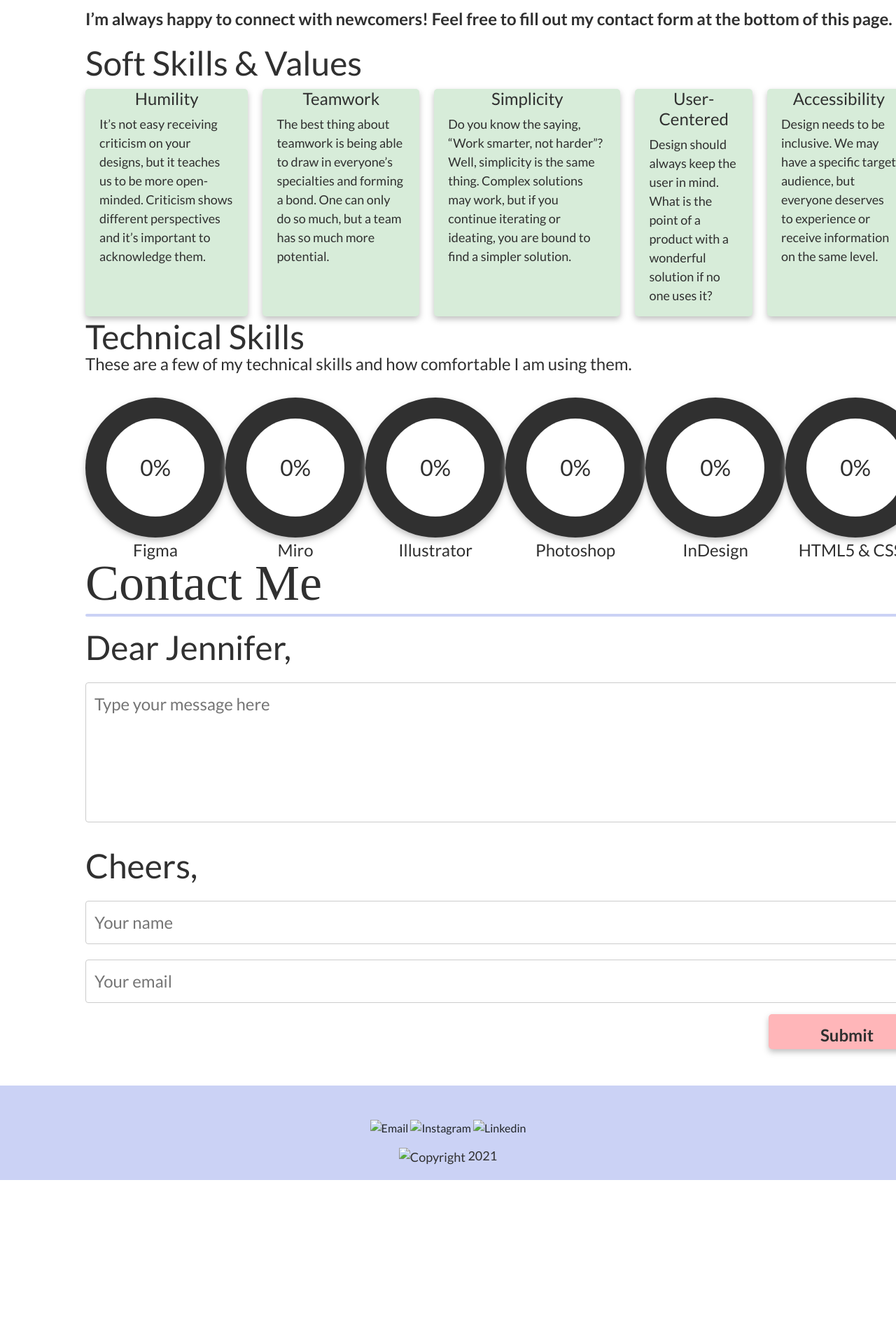
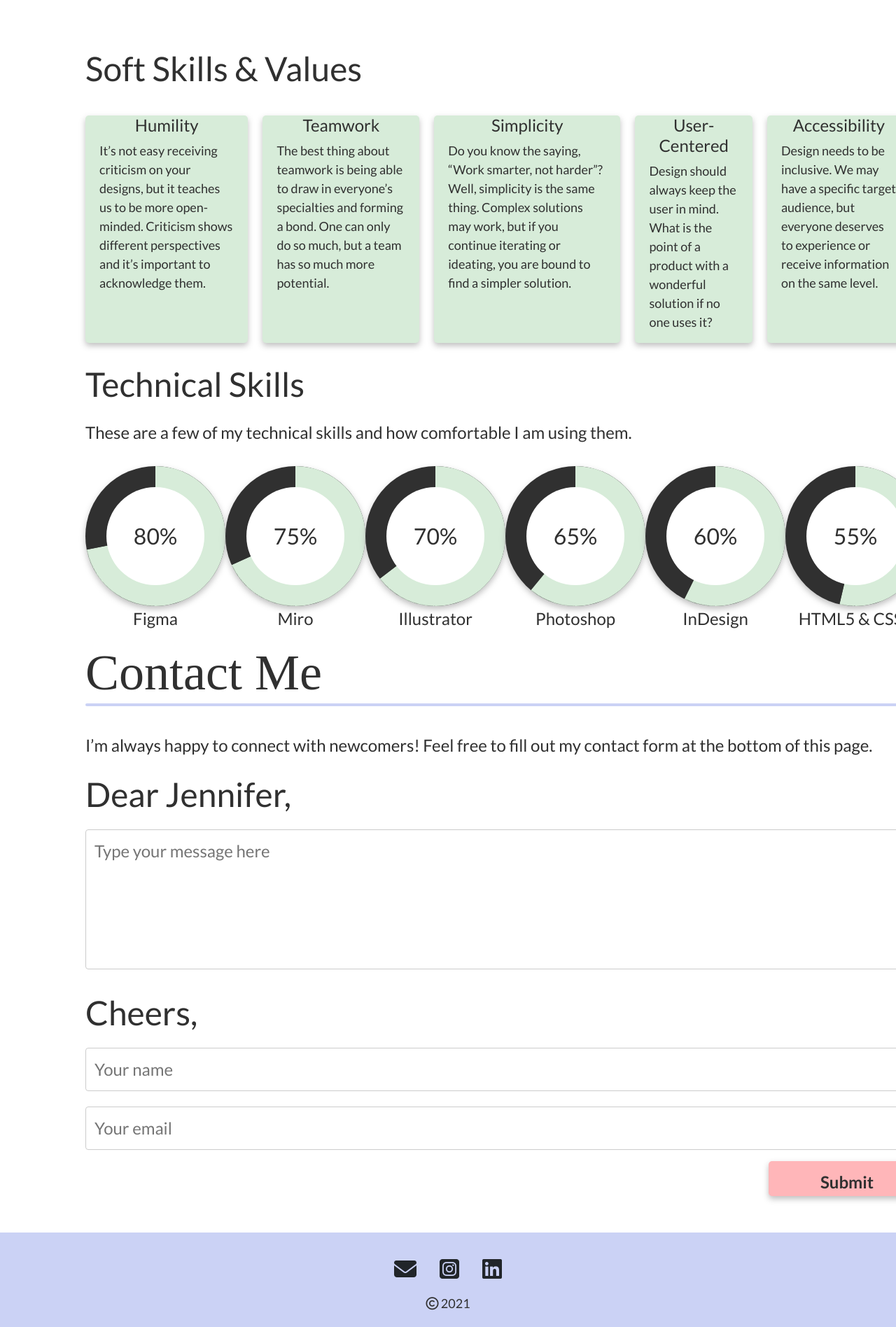
Before and after one commit to Jeniphur/Portfolio-about-me-iterated, a plain HTML site: page index.html in a window 1280 px wide. Shown: the part 601-2497 px from the top of the page at 70% size. Before the commit the page ends 2287 px from the top, so only its background shows below. Drawn offline with nearby package versions, Linux system fonts and the light colour scheme; a web font is replaced by a local one.

Commit message:
HW 19
Updating Links

```diff
--- a/css/style.css
+++ b/css/style.css
@@ -1,3 +1,4 @@
+/*Navigation*/
 .navigation{
   position: fixed;
   height: 133px;
@@ -5,7 +6,7 @@
   top: 0;
   left: 0;
   background-color: #D7ECD9;
-  z-index: 10;
+  z-index: 2;
 }
 
 .topnav {
@@ -43,7 +44,7 @@
 }
 
 .avatar{
-  background-image: url('avatar-red-bg.svg');
+  background-image: url("../images/avatar-red-bg.svg");
   background-repeat: no-repeat;
   position: absolute;
   top: 0;
@@ -88,6 +89,7 @@
     font-size: 24px;
 }
 
+/*text and font*/
 .header{
     font-family: 'Judson';
     font-size: 72px;
@@ -95,6 +97,7 @@
     color: #303030;
     text-decoration: none;
     width: 100%;
+    padding-bottom: 30px;
 }
 
 .subheader{
@@ -156,6 +159,10 @@
 
 .spaced{
   line-height: 50px;
+}
+
+.paddingBottom{
+  padding-bottom: 30px;
 }
 
 .textMargin{
--- a/index.html
+++ b/index.html
@@ -30,44 +30,35 @@
       <h1 class="header">About Me
         <div class="line"></div>
       </h1>
-        <p class="paragraph spaced textMargin">
-          Nice to meet yah! I’m Jennifer and I’m a UX/UI designer. I’ve always enjoyed finding solutions to challenging problems and believe that is one core part of design. My design style tends to be simple and quirky, yet it’s still mindful, thoughtful, and based on research. Although that is my design style, I firmly believe it’s important to design for the user or client’s taste. In my free time you’ll find me researching dessert recipes, playing games, watching videos/series, singing, eating, or being a sloth.
-        </p>
-        <p class ="paragraph bold">I’m always happy to connect with newcomers! Feel free to fill out my contact form at the bottom of this page.
-        </p>
-      <h2 class="subheader">Soft Skills & Values</h2>
-        <div class="cardsection">
+        <p class="paragraph spaced textMargin paddingBottom">
+          Nice to meet yah! I’m Jennifer and I’m a UX/UI designer. I’ve always enjoyed finding solutions to challenging problems and believe that is one core part of design. My design style tends to be simple and quirky, yet it’s still mindful, thoughtful, and based on research. Although that is my design style, I firmly believe it’s important to design for the user or client’s taste. In my free time you’ll find me researching dessert recipes, playing games, watching videos/series, singing, eating, or being a sloth.</p>
+      <h2 class="subheader paddingBottom">Soft Skills & Values</h2>
+        <div class="cardsection paddingBottom">
           <div class="cards dropshadow">
             <h3 class="paragraphCenter">Humility</h3>
-              <p class="miniText">It’s not easy receiving criticism on your designs, but it teaches us to be more open-minded. Criticism shows different perspectives and it’s important to acknowledge them.
-              </p>
+              <p class="miniText">It’s not easy receiving criticism on your designs, but it teaches us to be more open-minded. Criticism shows different perspectives and it’s important to acknowledge them.</p>
           </div>
           <div class="cards dropshadow">
             <h3 class="paragraphCenter">Teamwork</h3>
-              <p class="miniText">The best thing about teamwork is being able to draw in everyone’s specialties and forming a bond. One can only do so much, but a team has so much more potential.
-              </p>
+              <p class="miniText">The best thing about teamwork is being able to draw in everyone’s specialties and forming a bond. One can only do so much, but a team has so much more potential. </p>
           </div>
           <div class="cards dropshadow">
             <h3 class="paragraphCenter">Simplicity</h3>
-              <p class="miniText">Do you know the saying, “Work smarter, not harder”? Well, simplicity is the same thing. Complex solutions may work, but if you continue iterating or ideating, you are bound to find a simpler solution.
-              </p>
+              <p class="miniText">Do you know the saying, “Work smarter, not harder”? Well, simplicity is the same thing. Complex solutions may work, but if you continue iterating or ideating, you are bound to find a simpler solution. </p>
           </div>
           <div class="cards dropshadow">
             <h3 class="paragraphCenter">User-Centered</h3>
-              <p class="miniText">Design should always keep the user in mind. What is the point of a product with a wonderful solution if no one uses it?
-              </p>
+              <p class="miniText">Design should always keep the user in mind. What is the point of a product with a wonderful solution if no one uses it? </p>
           </div>
           <div class="cards dropshadow">
             <h3 class="paragraphCenter">Accessibility</h3>
-              <p class="miniText">Design needs to be inclusive. We may have a specific target audience, but everyone deserves to experience or receive information on the same level.
-              </p>
+              <p class="miniText">Design needs to be inclusive. We may have a specific target audience, but everyone deserves to experience or receive information on the same level. </p>
           </div>
     </div>
 
-    <h2 class="subheader">Technical Skills</h2>
-    <p class ="paragraph textMargin">These are a few of my technical skills and how comfortable I am using them.
-    </p>
-     <div class="containerCharts">
+    <h2 class="subheader paddingBottom">Technical Skills</h2>
+    <p class ="paragraph textMargin">These are a few of my technical skills and how comfortable I am using them.</p>
+     <div class="containerCharts paddingBottom">
 
 <!--Start Progress Circles-->
 
@@ -236,51 +227,13 @@
 
 <!--End Progress Circles-->
 
-<!--Charts Imgs
-        <img src="figma.png" alt="Figma 80%" width="200" height="200">
-        <div class="paragraphCenter">
-          <p>Figma</p>
-        </div>
-      </div>
-      <div class="charts">
-        <img src="miro.png" alt="Miro 75%" width="200" height="200">
-        <div class="paragraphCenter">
-          <p>Miro</p>
-        </div>
-      </div>
-      <div class="charts">
-        <img src="illustrator.png" alt="Illustrator 70%" width="200" height="200">
-        <div class="paragraphCenter">
-          <p>Illustrator</p>
-        </div>
-      </div>
-      <div class="charts">
-        <img src="photoshop.png" alt="Photoshop 65%" width="200" height="200">
-        <div class="paragraphCenter">
-          <p>Photoshop</p>
-        </div>
-      </div>
-      <div class="charts">
-        <img src="indesign.png" alt="InDesign 60%" width="200" height="200">
-        <div class="paragraphCenter">
-          <p>InDesign</p>
-        </div>
-      </div>
-      <div class="charts">
-        <img src="html-css.png" alt="HTML5/CSS3" width="200" height="200">
-        <div class="paragraphCenter">
-          <p>HTML5 & CSS3</p>
-        </div>
-      </div>
-     </div>
-Charts Imgs-->
-
   <div class="contactme">
     <h1 class="header">Contact Me
       <div class="line"></div>
     </h1>
 
     <form action="/action_page.php">
+      <p class ="paragraph">I’m always happy to connect with newcomers! Feel free to fill out my contact form at the bottom of this page.</p>
       <label class="subheader" for="Dear Jennifer,">Dear Jennifer,</label>
       <textarea id="subject" name="subject" placeholder="Type your message here" style="height:200px"></textarea>
 
@@ -294,26 +247,30 @@ Charts Imgs-->
   </div>
     </section>
 
+<!--Footer-->
 <section class="footer">
-    <div class="cimages">
-     <img class="fimages" src="noun-email.svg" alt="Email" width="48" height="35">
-     <img class="fimages" src="instagram.svg" alt="Instagram" width="35" height="35">
-     <img class="fimages" src="linkedin.svg" alt="Linkedin" width="35" height="35">
+  <div class="icons">
+      <i class="fas fa-envelope fa-2x padding"></i>
+      <i class="fab fa-instagram-square fa-2x padding"></i>
+      <i class="fab fa-linkedin fa-2x"></i>
   </div>
 <br>
   <div class="copyright">
       <p class="minitextCenter">
-    <img src="copyright.svg" alt="Copyright" width="16" height="16">
+      <i class="far fa-copyright"></i>
       2021</p>
   </div>
+
 </section>
-
+<!--JavaScript & jQuery links-->
 <script
 src="https://code.jquery.com/jquery-3.4.1.js"
 integrity="sha256-WpOohJOqMqqyKL9FccASB9O0KwACQJpFTUBLTYOVvVU="
 crossorigin="anonymous"></script>
-<script src="index.js"></script>
+<script src="javascript/index.js"></script>
 
+<!--Font Awesome link-->
+<script src="https://kit.fontawesome.com/3f80864f6f.js" crossorigin="anonymous"></script>
 </body>
 </html>
 
@@ -373,3 +330,42 @@ css
   margin-bottom: 20px;
 }
 -->
+
+<!--Charts Imgs
+        <img src="figma.png" alt="Figma 80%" width="200" height="200">
+        <div class="paragraphCenter">
+          <p>Figma</p>
+        </div>
+      </div>
+      <div class="charts">
+        <img src="miro.png" alt="Miro 75%" width="200" height="200">
+        <div class="paragraphCenter">
+          <p>Miro</p>
+        </div>
+      </div>
+      <div class="charts">
+        <img src="illustrator.png" alt="Illustrator 70%" width="200" height="200">
+        <div class="paragraphCenter">
+          <p>Illustrator</p>
+        </div>
+      </div>
+      <div class="charts">
+        <img src="photoshop.png" alt="Photoshop 65%" width="200" height="200">
+        <div class="paragraphCenter">
+          <p>Photoshop</p>
+        </div>
+      </div>
+      <div class="charts">
+        <img src="indesign.png" alt="InDesign 60%" width="200" height="200">
+        <div class="paragraphCenter">
+          <p>InDesign</p>
+        </div>
+      </div>
+      <div class="charts">
+        <img src="html-css.png" alt="HTML5/CSS3" width="200" height="200">
+        <div class="paragraphCenter">
+          <p>HTML5 & CSS3</p>
+        </div>
+      </div>
+     </div>
+Charts Imgs-->
```
Lines whose indentation alone changed are shown as unchanged.
